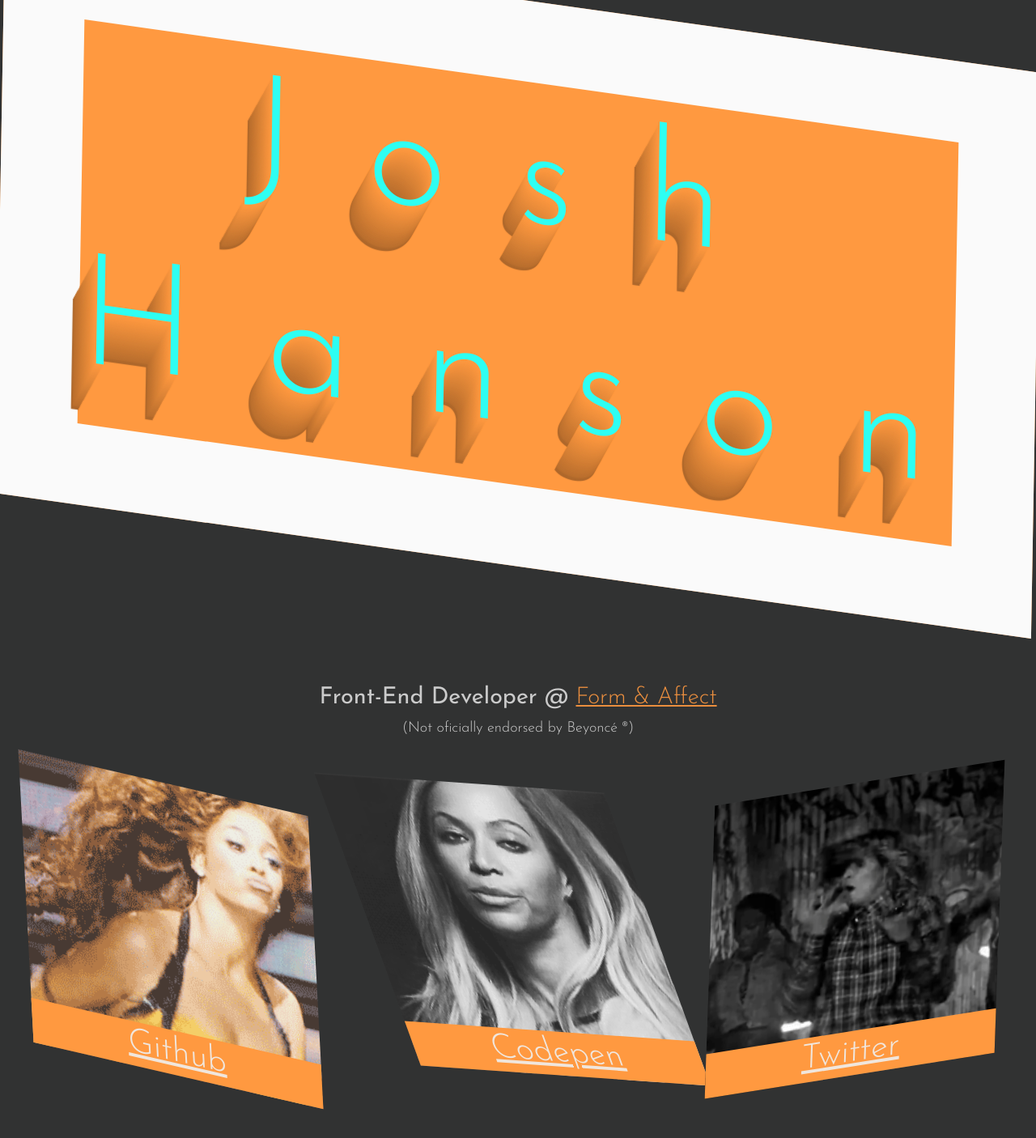
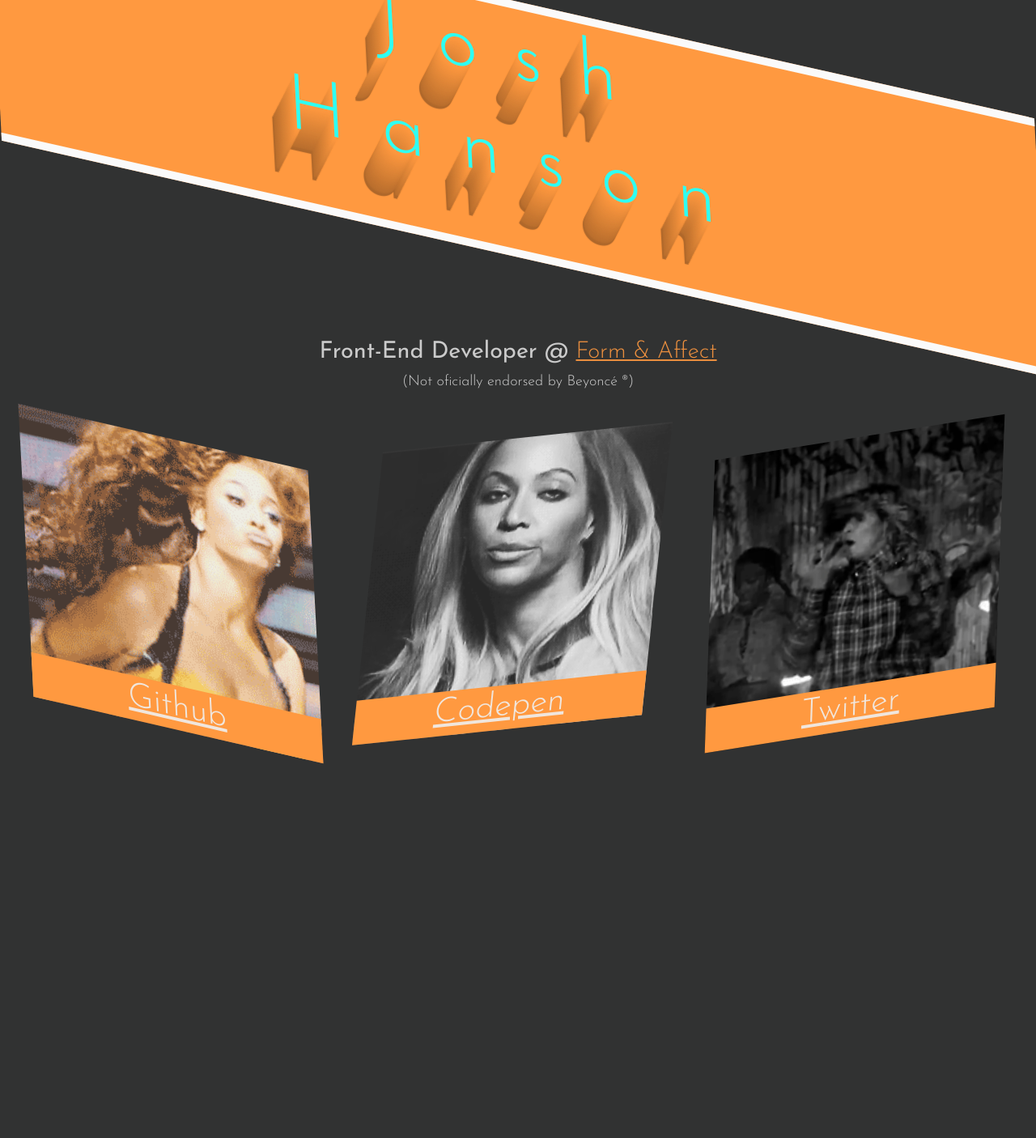
Before and after one commit to amoryjh/amoryjh.github.io, a PHP site: page / in a window 1280 px wide. Shown: the whole page at 81% size. After the commit the page ends 944 px from the top, so only its background shows below. Run offline with PHP 8.4, Linux system fonts and the light colour scheme.

Commit message:
no-hovers

```diff
--- a/css/app.css
+++ b/css/app.css
@@ -24,22 +24,12 @@ sup{font-size: 18px}
       -ms-transform:skew(3deg,13deg);
           transform:skew(3deg,13deg);
 }
-.bey:hover{
-  -webkit-transform:skew(-2deg,-8deg);
-      -ms-transform:skew(-2deg,-8deg);
-          transform:skew(-2deg,-8deg);
-}
 .bey2{
   background:url('../bey.gif') no-repeat center center;
   background-size: cover;
-  -webkit-transform:skew(20deg,4deg);
-      -ms-transform:skew(20deg,4deg);
-          transform:skew(20deg,4deg);
-}
-.bey2:hover{
-  -webkit-transform:skew(-5deg,-5deg);
-      -ms-transform:skew(-5deg,-5deg);
-          transform:skew(-5deg,-5deg);
+  -webkit-transform:skew(-6deg,-6deg);
+      -ms-transform:skew(-6deg,-6deg);
+      transform:skew(-6deg,-6deg);
 }
 .bey3{
   background:url('../woke.gif') no-repeat center center;
@@ -48,20 +38,22 @@ sup{font-size: 18px}
       -ms-transform:skew(-2deg,-9deg);
       transform:skew(-2deg,-9deg);
 }
-.bey3:hover{
-  -webkit-transform:skew(20deg,11deg);
-      -ms-transform:skew(20deg,11deg);
-          transform:skew(20deg,11deg);
+.name{
+    margin: 0em 0 5em 0;
+    -webkit-transform:skew(4deg,5deg);
+    -ms-transform:skew(4deg,5deg);
+    transform:skew(4deg,5deg);
 }
-
-.name{margin: 0em 0 8em 0;-webkit-transform:skew(-1deg,8deg);-ms-transform:skew(-1deg,8deg);transform:skew(-1deg,8deg)}
 h1.shadows {
-  font-size: 12em;
+    font-size: 6em;
+    transform:skew(-1deg,8deg);
     color: #2efef2;
     letter-spacing: 0.45em;
+    padding-bottom:50px;
     font-weight: 100;
     background: rgba(255,153,64,1);
-  border:100px solid #fafafa;
+    border:10px solid #fafafa;
+    border-right:none; border-left:none;
     text-shadow:
              -1px 2px 1px #FF9940,
              -2px 4px 1px #FC973F,
@@ -94,19 +86,14 @@ h1.shadows {
            -29px 58px 1px #B0692C,
            -30px 60px 1px #AD672B;
 }
-@media(max-width: 1110px){
-  h1.shadows{font-size: 10em;letter-spacing: 0.3}
-}
 @media(max-width: 780px){
   body{
     font-size: 12px;
   }
 
   h1.shadows {
-    font-size: 8em;
-    color: #2efef2;
       letter-spacing: .2em;
-    border:none;
+      margin-left:-30px;
     text-shadow:
                -1px 2px 1px #FF9940,
                -2px 4px 1px #FC973F,
```
Lines whose indentation alone changed are shown as unchanged.
